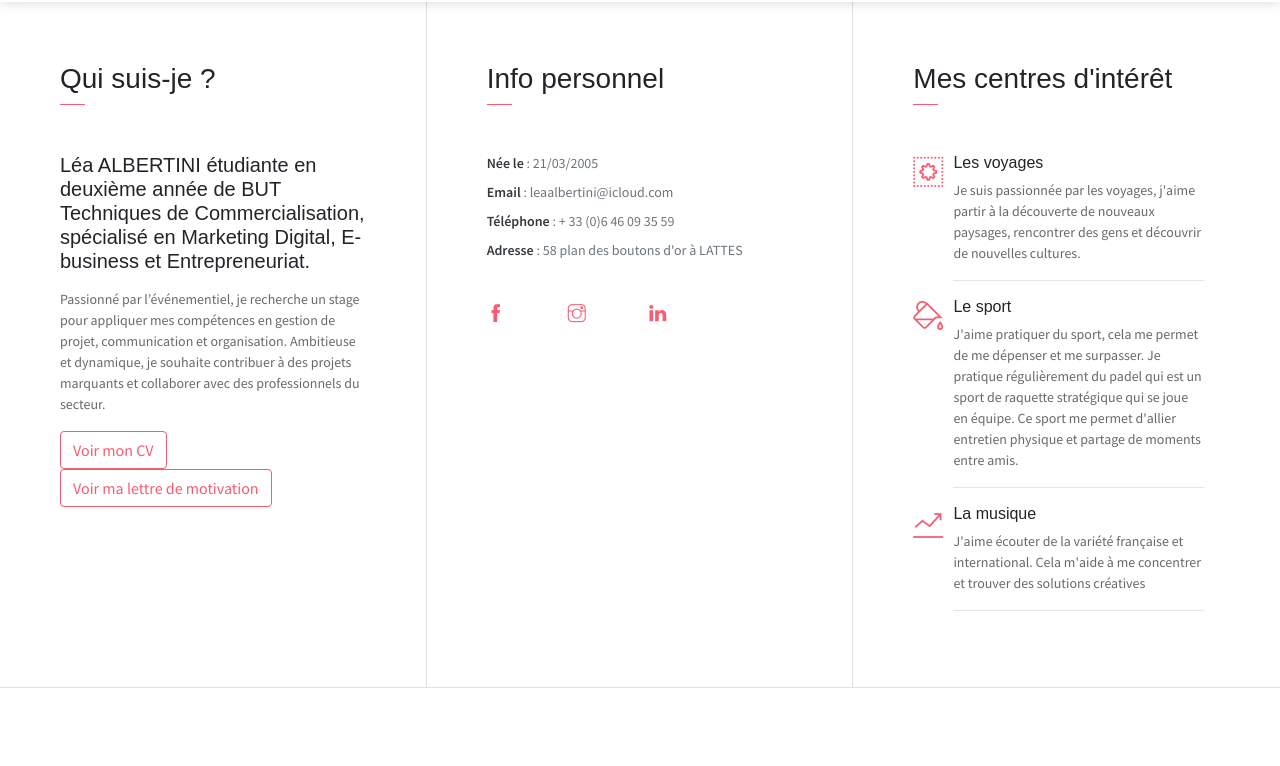
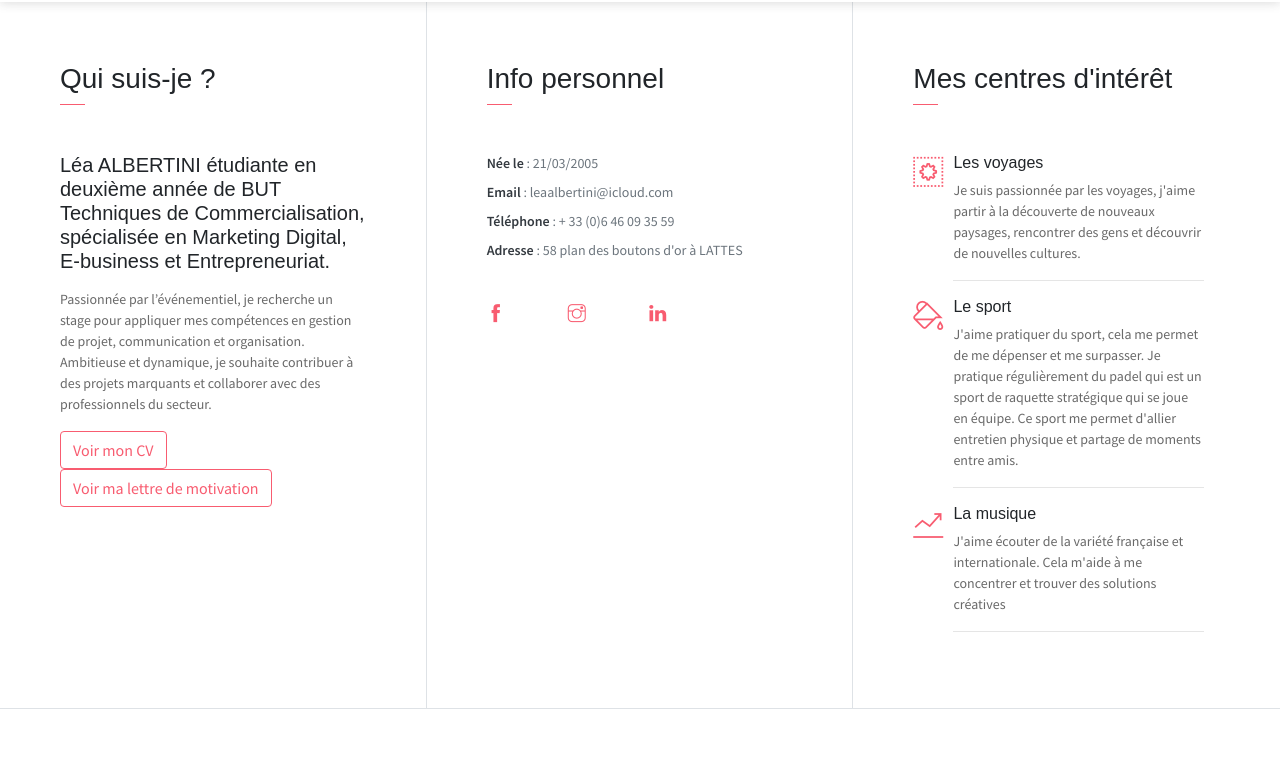
Before and after one commit to lea-albertini-pro/lea-albertini-pro, a plain HTML site: page index.html in a window 1280 px wide. Shown: the part 715-1481 px from the top of the page. Drawn offline with Linux system fonts and the light colour scheme; some icons are missing.

Commit message:
Update index.html

```diff
--- a/index.html
+++ b/index.html
@@ -71,8 +71,8 @@
             <div class="col-lg-4 about-card">
                 <h3 class="font-weight-light">Qui suis-je ?</h3>
                 <span class="line mb-5"></span>
-                <h5 class="mb-3">Léa ALBERTINI étudiante en deuxième année de BUT Techniques de Commercialisation, spécialisé en Marketing Digital, E-business et Entrepreneuriat.</h5>
-                <p class="mt-20">Passionné par l’événementiel, je recherche un stage pour appliquer mes compétences en gestion de projet, communication et organisation. Ambitieuse et dynamique, je souhaite contribuer à des projets marquants et collaborer avec des professionnels du secteur.</p>
+                <h5 class="mb-3">Léa ALBERTINI étudiante en deuxième année de BUT Techniques de Commercialisation, spécialisée en Marketing Digital, E-business et Entrepreneuriat.</h5>
+                <p class="mt-20">Passionnée par l’événementiel, je recherche un stage pour appliquer mes compétences en gestion de projet, communication et organisation. Ambitieuse et dynamique, je souhaite contribuer à des projets marquants et collaborer avec des professionnels du secteur.</p>
                 <button class="btn btn-outline-danger"><i class="icon-down-circled2 "></i><a href="assets/imgs/moncv.pdf">Voir mon CV</a></button>
                 <button class="btn btn-outline-danger"><i class="icon-down-circled2 "></i><a href="assets/imgs/malettredemotivation.pdf">Voir ma lettre de motivation</a></button>
             </div>
@@ -114,7 +114,7 @@
                     <div class="col-1 text-danger pt-1"><i class="ti-stats-up icon-lg"></i></div>
                     <div class="col-10 ml-auto mr-3">
                         <h6>La musique</h6>
-                        <p class="subtitle">J'aime écouter de la variété française et international. Cela m'aide à me concentrer et trouver des solutions créatives
+                        <p class="subtitle">J'aime écouter de la variété française et internationale. Cela m'aide à me concentrer et trouver des solutions créatives
 
 
 
```
